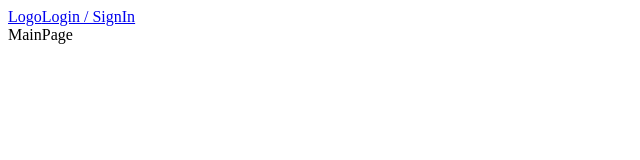
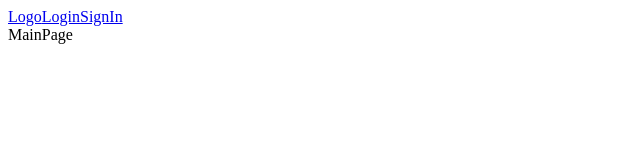
Before and after one commit to doitchuu/wanted-challenge-02, a React (Vite) app: page / in a window 1280 px wide. Shown: the top 160 px of the page, without its empty margins (0-640 px from the left). Built offline with nearby package versions, Linux system fonts and the light colour scheme.

Commit message:
feature: DefaultLayout 구현

```diff
--- a/src/layouts/DefaultLayout.tsx
+++ b/src/layouts/DefaultLayout.tsx
@@ -5,7 +5,8 @@ function DefaultLayout() {
     <div>
       <header>
         <Link to="/">Logo</Link>
-        <Link to="/auth">Login / SignIn</Link>
+        <Link to="/login">Login</Link>
+        <Link to="/signin">SignIn</Link>
       </header>
       <main>
         <Outlet />
```
